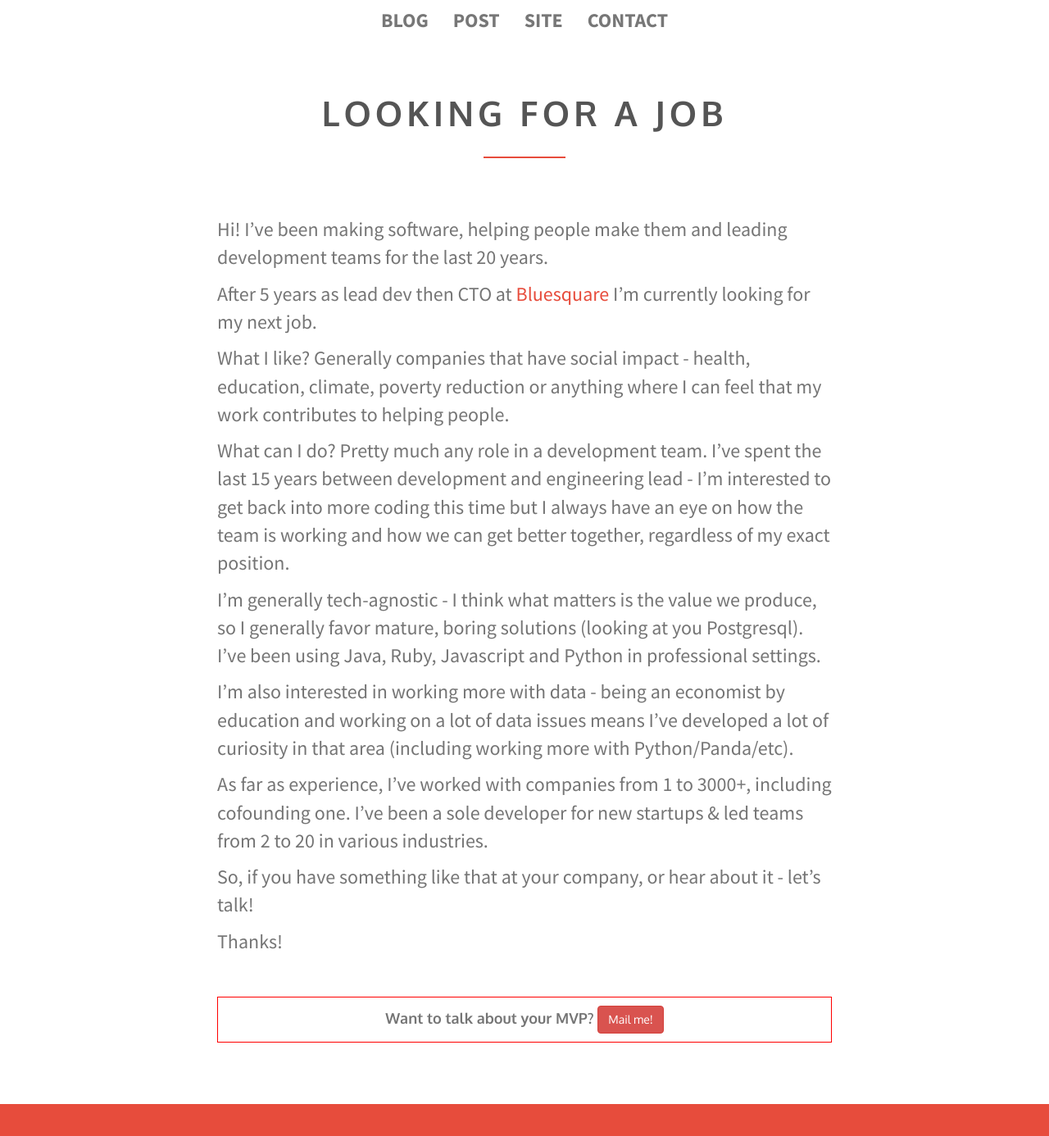
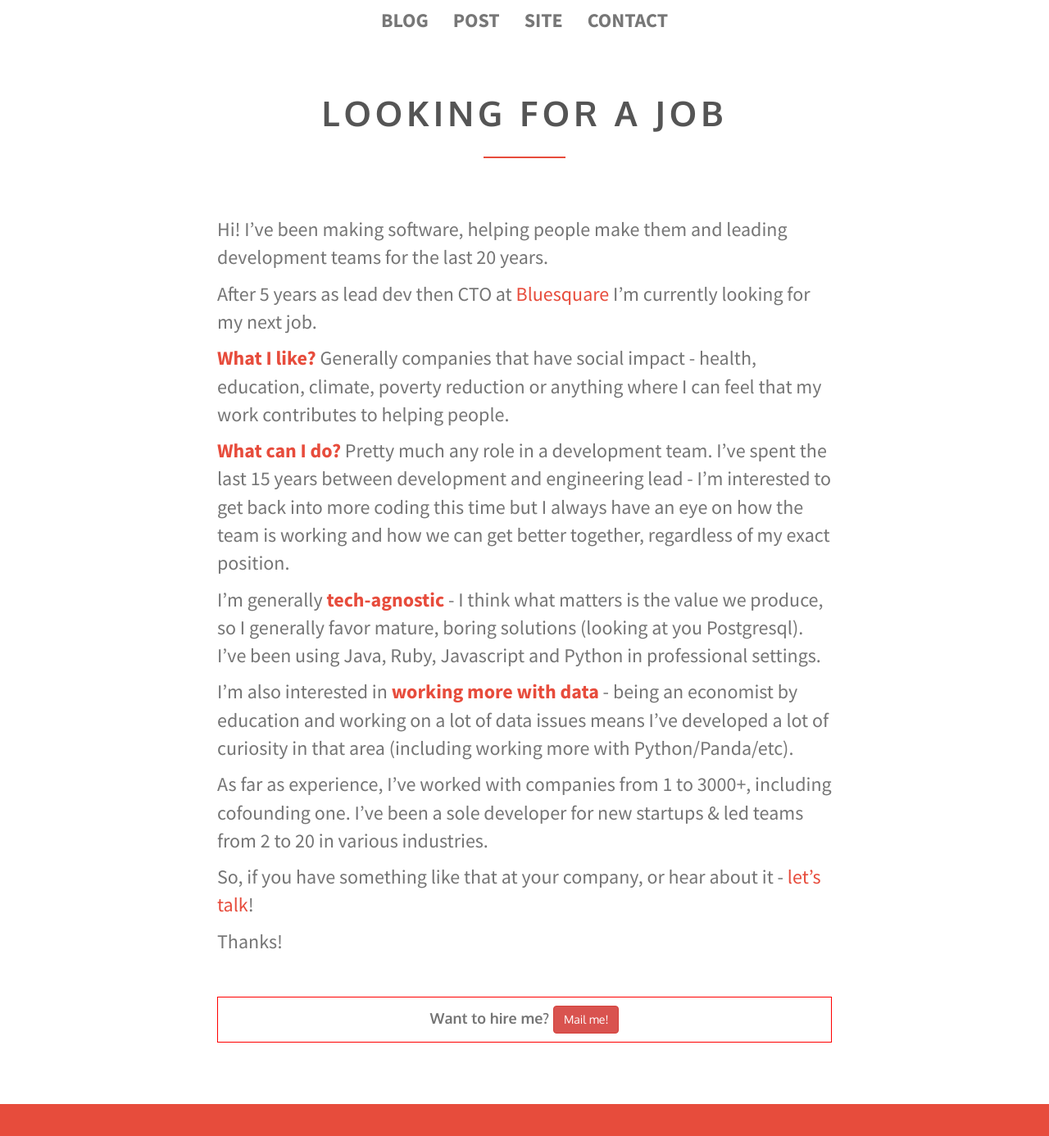
Before and after one commit to vanakenm/blog, a Jekyll site: the page built from _posts/2021-01-01-looking-for-a-job.md, in a window 1280 px wide and 1400 px high. Shown: the top 1386 px of the window at 82% size. Built offline with Jekyll 4.4.1, drawn with Linux system fonts in a browser that asks for light colours; nearby versions of some CDN libraries; library files that are not in the unit come from our copies; comment, search, counter and statistics services are not loaded; part of the change alters nothing that is shown.

```diff
--- a/_includes/cta.html
+++ b/_includes/cta.html
@@ -1,3 +1,6 @@
 <div class="cta">
-  <h4>Want to talk about your MVP? <a href="mailto:martin@joyouscoding.com" class="btn btn-danger">Mail me!</a></h4>
+  <h4>
+    Want to hire me?
+    <a href="mailto:martin@joyouscoding.com" class="btn btn-danger">Mail me!</a>
+  </h4>
 </div>
--- a/_posts/2021-01-01-looking-for-a-job.md
+++ b/_posts/2021-01-01-looking-for-a-job.md
@@ -7,18 +7,18 @@ date: 2021-01-01 12:00:00
 Hi!
 I’ve been making software, helping people make them and leading development teams for the last 20 years.
 
-After 5 years as lead dev then CTO at [Bluesquare](www.bluesquarehub.com) I’m currently looking for my next job.
+After 5 years as lead dev then CTO at [Bluesquare](http://www.bluesquarehub.com) I’m currently looking for my next job.
 
-What I like? Generally companies that have social impact - health, education, climate, poverty reduction or anything where I can feel that my work contributes to helping people.
+_What I like?_ Generally companies that have social impact - health, education, climate, poverty reduction or anything where I can feel that my work contributes to helping people.
 
-What can I do? Pretty much any role in a development team. I’ve spent the last 15 years between development and engineering lead - I’m interested to get back into more coding this time but I always have an eye on how the team is working and how we can get better together, regardless of my exact position.
+_What can I do?_ Pretty much any role in a development team. I’ve spent the last 15 years between development and engineering lead - I’m interested to get back into more coding this time but I always have an eye on how the team is working and how we can get better together, regardless of my exact position.
 
-I’m generally tech-agnostic - I think what matters is the value we produce, so I generally favor mature, boring solutions (looking at you Postgresql). I’ve been using Java, Ruby, Javascript and Python in professional settings.
+I’m generally _tech-agnostic_ - I think what matters is the value we produce, so I generally favor mature, boring solutions (looking at you Postgresql). I’ve been using Java, Ruby, Javascript and Python in professional settings.
 
-I’m also interested in working more with data - being an economist by education and working on a lot of data issues means I’ve developed a lot of curiosity in that area (including working more with Python/Panda/etc).
+I’m also interested in _working more with data_ - being an economist by education and working on a lot of data issues means I’ve developed a lot of curiosity in that area (including working more with Python/Panda/etc).
 
 As far as experience, I’ve worked with companies from 1 to 3000+, including cofounding one. I’ve been a sole developer for new startups & led teams from 2 to 20 in various industries.
 
-So, if you have something like that at your company, or hear about it - let’s talk!
+So, if you have something like that at your company, or hear about it - [let’s talk](mailto:martin@joyouscoding.com)!
 
 Thanks!
```
